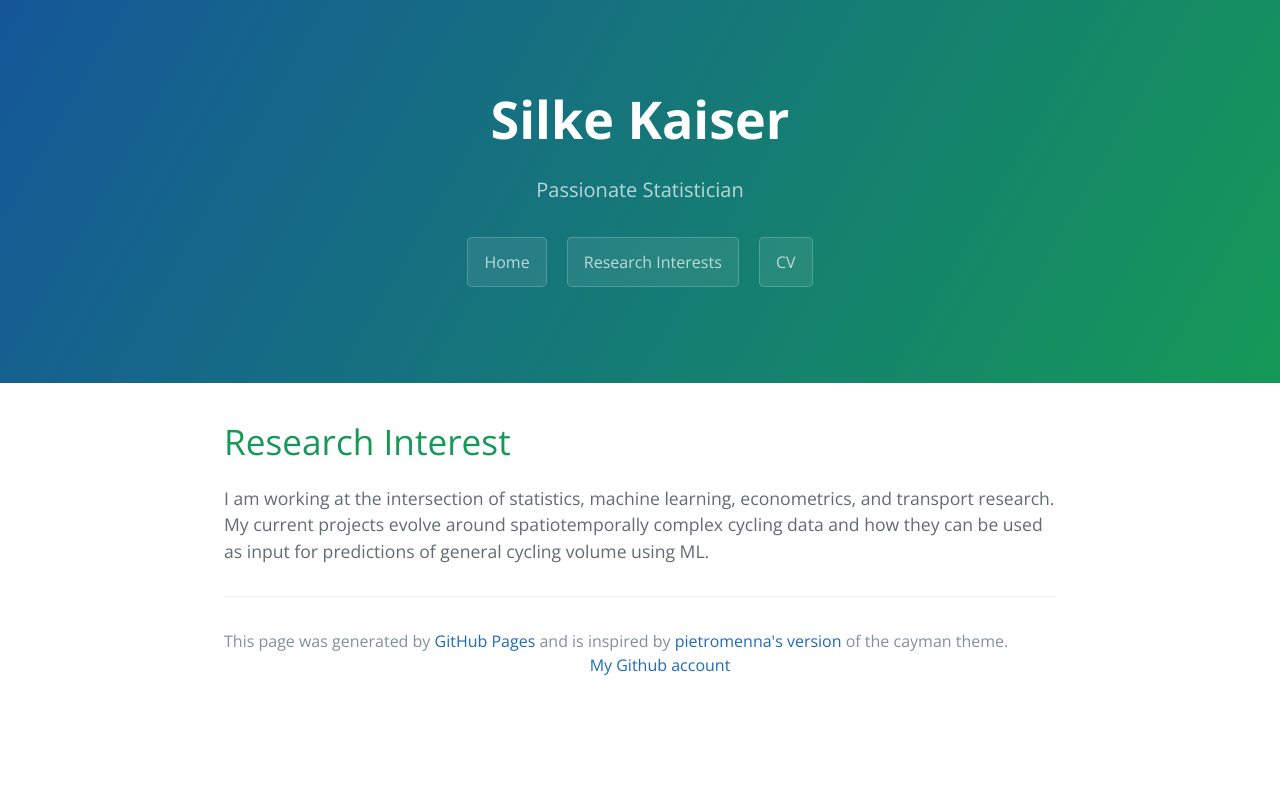
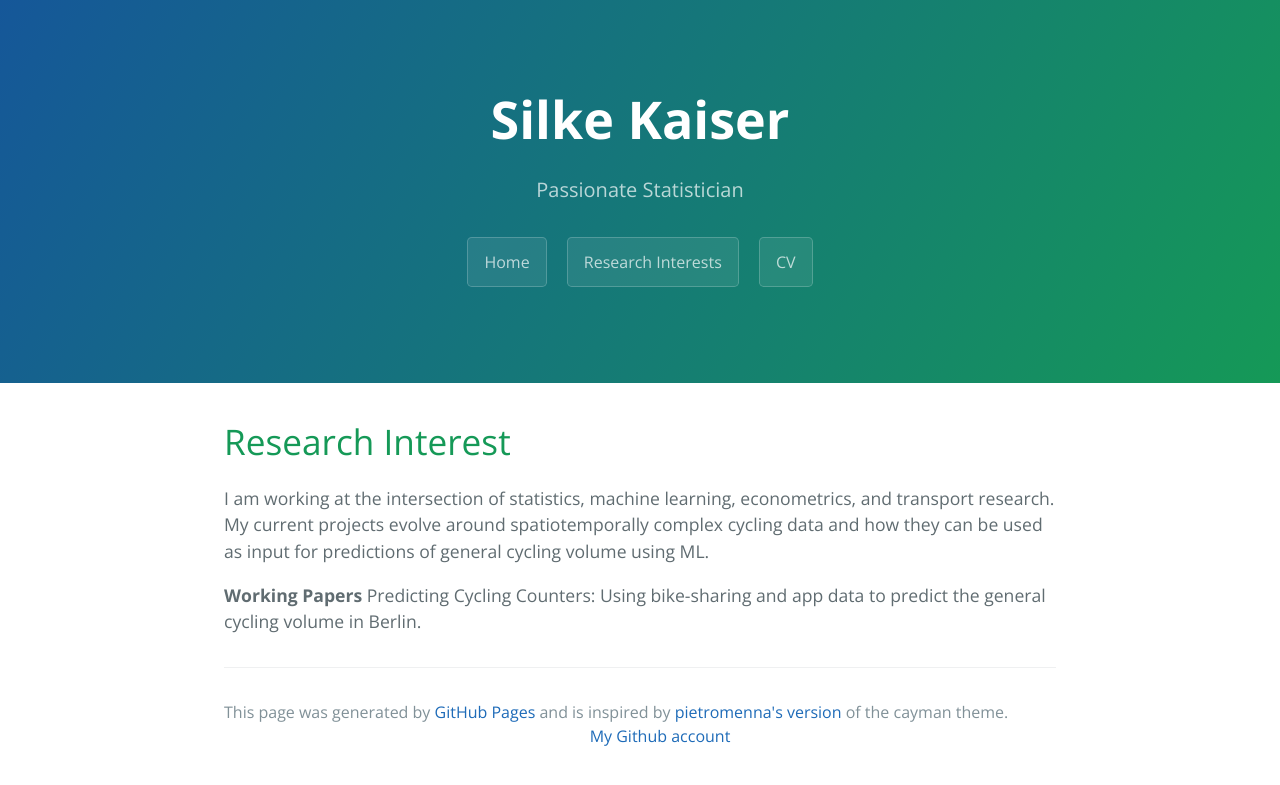
Before and after one commit to silkekaiser/silkekaiser.github.io, a Jekyll site: the page built from research.md, in a window 1280 px wide. Shown: the top 785 px of the page. Built offline with Jekyll 4.4.1, drawn with Linux system fonts in a browser that asks for light colours; our own code applies the rules of GitHub Pages for plain Markdown files.

Commit message:
Add_WorkingPapers

```diff
--- a/research.md
+++ b/research.md
@@ -3,3 +3,7 @@ layout: default
 ---
 # Research Interest
 I am working at the intersection of statistics, machine learning, econometrics, and transport research. My current projects evolve around spatiotemporally complex cycling data and how they can be used as input for predictions of general cycling volume using ML.
+
+
+**Working Papers**
+Predicting Cycling Counters: Using bike-sharing and app data to predict the general cycling volume in Berlin.
```
